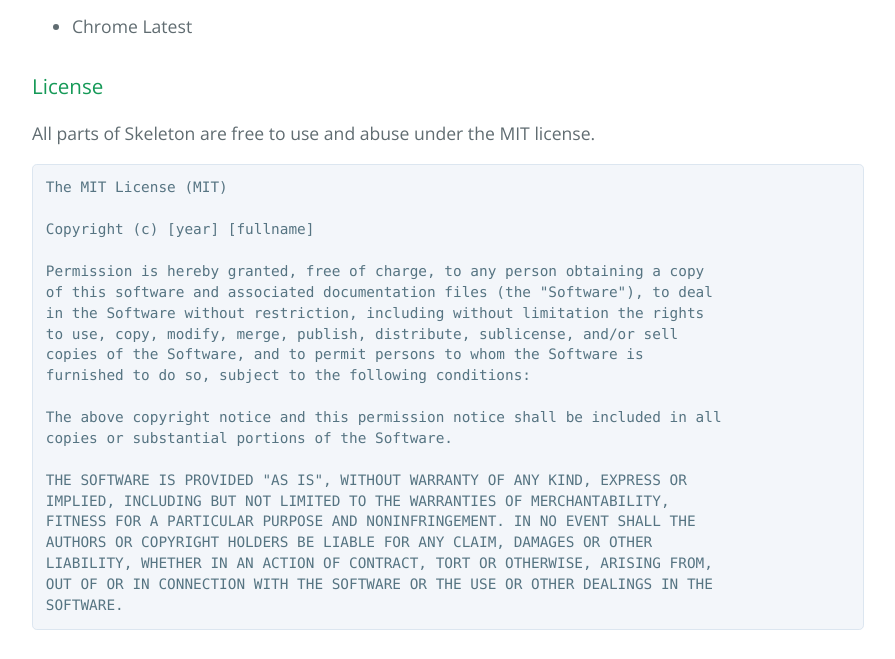
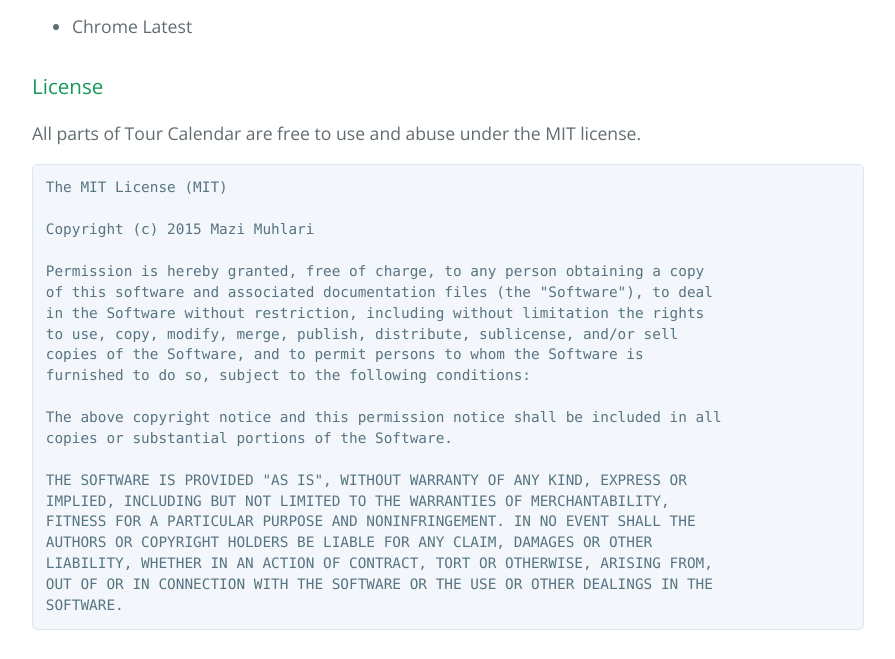
Before and after one commit to sm2x/tour-calendar, a plain HTML site: page index.html in a window 1280 px wide. Shown: the part 2934-3593 px from the top of the page, without its empty margins (192-1087 px from the left). Drawn offline with nearby package versions, Linux system fonts and the light colour scheme.

Commit message:
Create gh-pages branch via GitHub

```diff
--- a/index.html
+++ b/index.html
@@ -135,11 +135,11 @@
 <h3>
 <a id="license" class="anchor" href="#license" aria-hidden="true"><span class="octicon octicon-link"></span></a>License</h3>
 
-<p>All parts of Skeleton are free to use and abuse under the MIT license.</p>
+<p>All parts of Tour Calendar are free to use and abuse under the MIT license.</p>
 
 <pre><code>The MIT License (MIT)
 
-Copyright (c) [year] [fullname]
+Copyright (c) 2015 Mazi Muhlari
 
 Permission is hereby granted, free of charge, to any person obtaining a copy
 of this software and associated documentation files (the "Software"), to deal
```
Also changed, not shown: params.json (+1 -1 lines).
